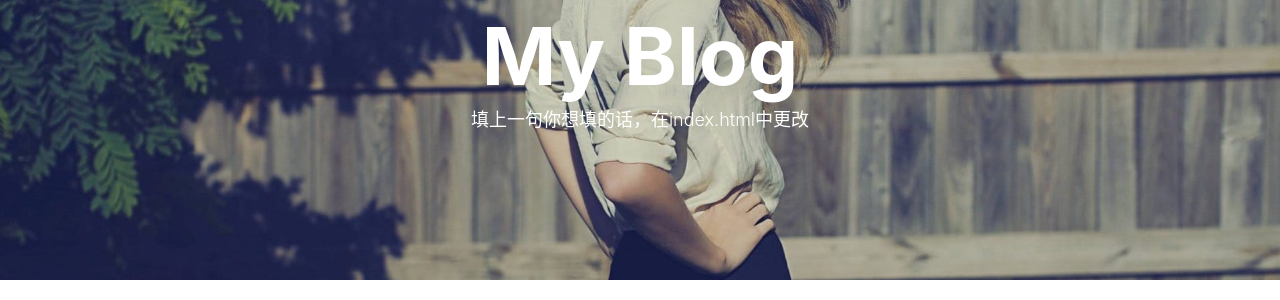
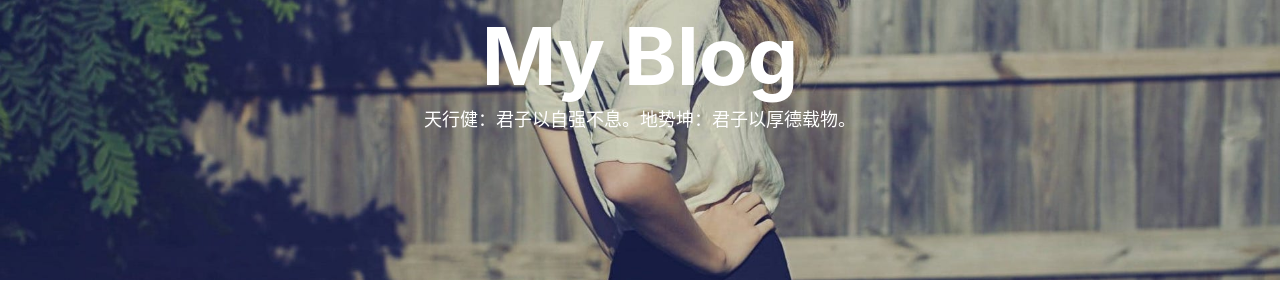
Before and after one commit to rz8yzk/rz8yzk.github.io, a Jekyll site: the page built from index.html, in a window 1280 px wide. Shown: the part 138-438 px from the top of the page. Built offline with Jekyll 4.4.1, drawn with Linux system fonts in a browser that asks for light colours; nearby versions of some CDN libraries; the list of posts is cut into pages by our own code; comment, search, counter and statistics services are not loaded.

Commit message:
Update index.html

```diff
--- a/index.html
+++ b/index.html
@@ -1,6 +1,6 @@
 ---
 layout: page
-description: "填上一句你想填的话，在index.html中更改"
+description: "天行健：君子以自强不息。地势坤：君子以厚德载物。"
 ---
 
 {% for post in paginator.posts %}
```
